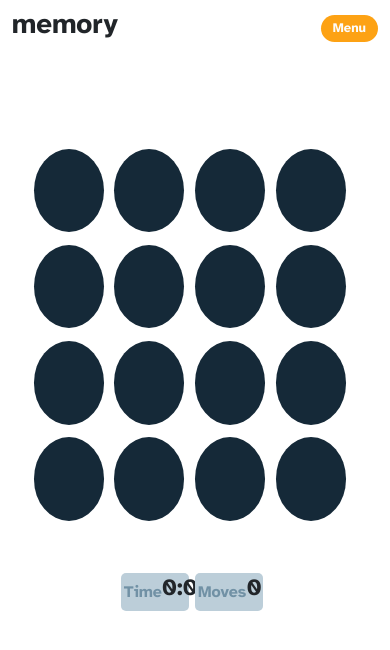
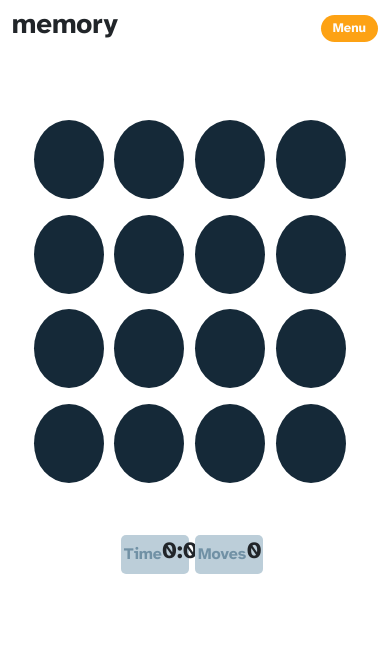
Before and after one commit to spomberg/memory, a React (Create React App) app: page / in a window 390 px wide. Both pictures are taken after a click on the button "Start Game". Shown: the top 650 px of the page. Built offline with nearby package versions, Linux system fonts and the light colour scheme.

Commit message:
Decrease button padding on mobile to make tiles rounder

```diff
--- a/src/components/Grid/Grid.scss
+++ b/src/components/Grid/Grid.scss
@@ -103,11 +103,11 @@
 
     &.four-by-four {
       padding: 5%;
-      margin-top: 20%;
+      margin-top: 12%;
 
       li {
         button {
-          padding: 8%;
+          padding: 5%;
           font-size: 3rem;
         }
       }
@@ -124,7 +124,7 @@
 
         button {
           font-size: 1.7rem;
-          padding: 15%;
+          padding: 12%;
           border-radius: 50%;
 
           svg {
```
